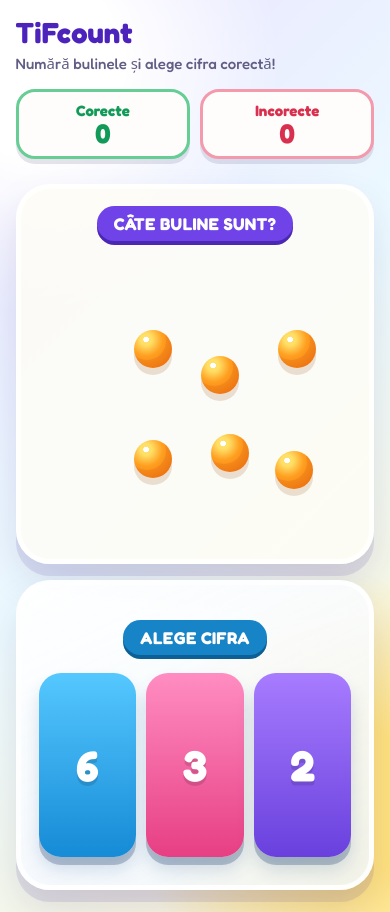
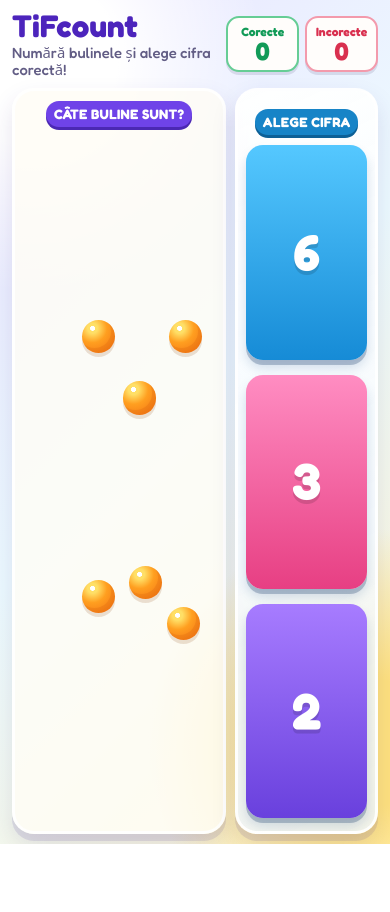
Before and after one commit to TiFcode/TiFcount, a plain HTML site: page index.html in a window 390 px wide. After the commit the page ends 844 px from the top, so only its background shows below. Drawn offline with Linux system fonts and the light colour scheme.

Commit message:
Fix mobile left-right game layout

```diff
--- a/index.html
+++ b/index.html
@@ -37,7 +37,31 @@
     .feedback.show .message { transform:scale(1); } .feedback.correct .message { color:var(--green); border:6px solid #77dc9d; } .feedback.wrong .message { color:var(--red); border:6px solid #ff9cad; }
     .firework { position:absolute; width:6px; height:6px; border-radius:50%; left:50%; top:50%; background:var(--c); animation:burst .82s both ease-out; transform:translate(-50%,-50%) rotate(var(--r)) translateY(-10px); }
     @keyframes pop { from { transform:scale(0); } } @keyframes burst { to { transform:translate(-50%,-50%) rotate(var(--r)) translateY(var(--d)); opacity:0; } }
-    @media (max-width:700px) { header { align-items:flex-start; flex-direction:column; } .scoreboard { width:100%; justify-content:flex-start; } .score { flex:1; min-width:0; } .game { grid-template-columns:1fr; } .panel { min-height:300px; } .numbers-panel { min-height:310px; } .number-list { flex-direction:row; gap:10px; } .number { min-width:0; flex:1; min-height:112px; border-radius:22px; } }
+    /* On a phone the actual game remains a left/right pair: dots on the left,
+       choices on the right.  Everything is sized from the available viewport
+       height so a child never has to scroll to reach an answer. */
+    @media (max-width:700px) {
+      body { overflow:hidden; }
+      main { height:100dvh; min-height:0; padding:max(10px,env(safe-area-inset-top)) 12px max(10px,env(safe-area-inset-bottom)); }
+      header { display:grid; grid-template-columns:minmax(0,1.15fr) minmax(0,.85fr); align-items:center; gap:9px; margin-bottom:10px; }
+      header > div, .scoreboard, .panel { min-width:0; }
+      h1 { font-size:clamp(25px,8vw,34px); }
+      .subtitle { margin-top:3px; font-size:clamp(12px,3.8vw,16px); line-height:1.15; }
+      .scoreboard { width:100%; gap:6px; flex-wrap:nowrap; }
+      .score { flex:1; min-width:0; padding:6px 5px; border-width:2px; border-radius:13px; box-shadow:0 3px 0 rgba(47,37,95,.12); font-size:12px; }
+      .score b { font-size:25px; }
+      .game { min-height:0; grid-template-columns:minmax(0,1.2fr) minmax(0,.8fr); gap:9px; }
+      .panel { min-height:0; border-width:3px; border-radius:22px; box-shadow:0 7px 0 rgba(72,52,148,.12),0 12px 24px rgba(59,39,122,.13); }
+      .panel-label { max-width:calc(100% - 12px); margin-top:10px; padding:5px 8px; font-size:clamp(11px,3.5vw,16px); box-shadow:0 3px 0 #4b28b3; text-align:center; }
+      .dots { min-height:0; margin:8px 9px 12px; }
+      .dot { width:clamp(24px,8.5vw,38px); box-shadow:inset -4px -5px 0 rgba(187,71,0,.15),0 4px 0 rgba(140,64,12,.16); }
+      .numbers-panel { padding:8px; }
+      .numbers-panel .panel-label { box-shadow:0 3px 0 #0d6096; }
+      .number-list { min-height:0; gap:clamp(8px,2vh,15px); padding:10px 0 5px; }
+      .number { min-height:0; flex:1; border-radius:17px; font-size:clamp(37px,13vw,58px); box-shadow:0 5px 0 rgba(18,53,96,.26),0 8px 12px rgba(28,80,145,.18); }
+      .number:active { transform:translateY(4px) scale(.985); box-shadow:0 1px 0 rgba(18,53,96,.26); }
+      .message { padding:14px 18px; border-radius:21px; font-size:clamp(31px,10vw,52px); }
+    }
     @media (prefers-reduced-motion:reduce) { *,*::before,*::after { animation-duration:.01ms !important; transition-duration:.01ms !important; } }
   </style>
 </head>
```
